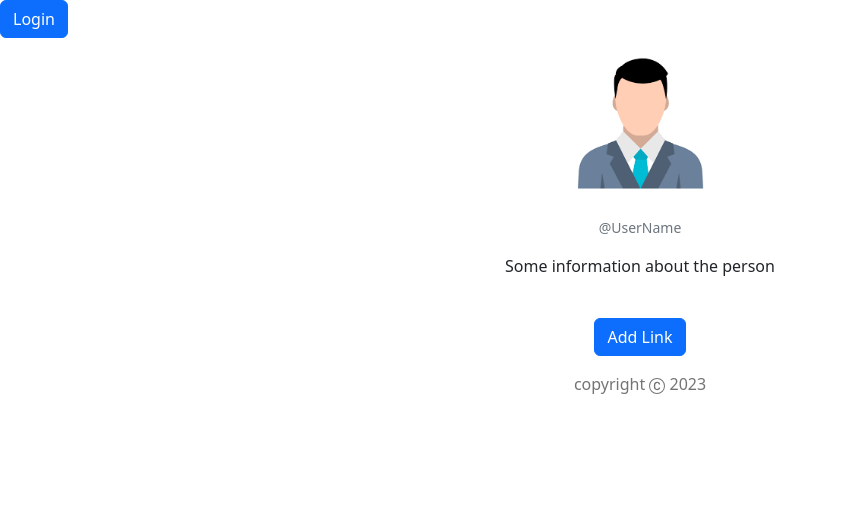
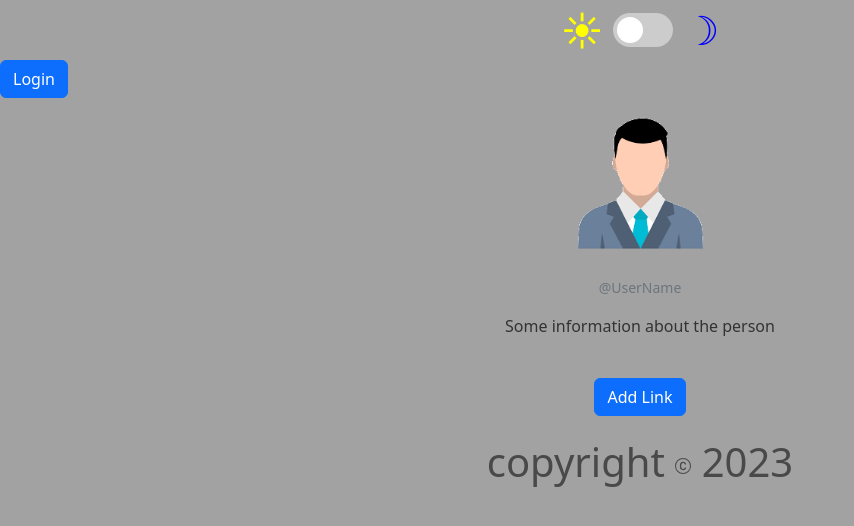
Before and after one commit to BirhanBey/mediacardsFE, a React (Vite) app: page / in a window 1280 px wide. Shown: the top 526 px of the page, without its empty margins (0-854 px from the left). Built offline with nearby package versions, Linux system fonts and the light colour scheme.

Commit message:
dark/light mode added

```diff
--- a/src/App.jsx
+++ b/src/App.jsx
@@ -1,18 +1,33 @@
-import React from "react";
 import Header from "./components/Header";
 import ListArea from "./components/ListArea";
 import Footer from "./components/Footer";
 import LoginButton from "./components/LoginButton";
+import React, { useState } from "react";
+import "./components/darkmode/darkMode.css";
 
-const App = () => {
+//☀︎ ☽
+function App() {
+  const [darkMode, setDarkMode] = useState(false);
+
   return (
-    <div>
-      <LoginButton />
-      <Header />
-      <ListArea />
-      <Footer />
+    <div className={darkMode ? "dark-mode" : "light-mode"}>
+      <div className="mode">
+        <span style={{ color: darkMode ? "grey" : "yellow" }}>☀︎</span>
+        <div className="switch-checkbox">
+          <label className="switch">
+            <input type="checkbox" onChange={() => setDarkMode(!darkMode)} />
+            <span className="slider round"> </span>
+          </label>
+        </div>
+        <span style={{ color: darkMode ? "#c96dfd" : "blue" }}>☽</span>
+      </div>
+      <div>
+        <LoginButton />
+        <Header />
+        <ListArea />
+        <Footer />
+      </div>
     </div>
   );
 };
-
 export default App;
--- a/src/components/ListArea.jsx
+++ b/src/components/ListArea.jsx
@@ -19,7 +19,7 @@ const ListArea = () => {
           <Col md="auto">
             <br />
             <Card border="dark" style={{ width: "50rem" }}>
-              <Card.Body className="text-center">
+              <Card.Body className="text-center list-item">
                 <CardLink link={link} />
               </Card.Body>
             </Card>
--- /dev/null
+++ b/src/components/darkmode/darkMode.css
@@ -0,0 +1,123 @@
+* {
+    box-sizing: border-box;
+    margin: 0px;
+    padding: 0px;
+  }
+  #root {
+    height: 100%;
+  }
+
+  html,
+  body {
+    min-height: 100vh;
+    height: 100%;
+
+  }
+
+  span {
+    font-size: 40px
+  }
+
+  .dark-mode {
+    background-color: #1a1919;
+    color: #999;
+    height: 100%;
+    transition: background-color 0.25s ease-in-out;
+  }
+
+  .light-mode {
+    background-color: #a2a2a2;
+    color: #333;
+    height: 100%;
+    transition: background-color 0.25s ease-in-out;
+  }
+
+  .mode {
+    display: flex;
+    justify-content: center;
+    align-items: center;
+    flex-direction: row;
+  }
+
+  /* .switch {
+    position: relative;
+    display: inline-block;
+    width: 60px;
+    height: 14px;
+  } */
+
+  /* .switch input {
+    opacity: 0;
+    width: 0;
+    height: 0;
+  } */
+
+  .switch {
+    position: relative;
+    display: inline-block;
+    width: 60px;
+    height: 34px;
+  }
+
+  .switch input {
+    opacity: 0;
+    width: 0;
+    height: 0;
+  }
+
+  .slider {
+    position: absolute;
+    cursor: pointer;
+    top: 0;
+    left: 0;
+    right: 0;
+    bottom: 0;
+    background-color: #ccc;
+    -webkit-transition: .4s;
+    transition: .4s;
+  }
+
+  .slider:before {
+    position: absolute;
+    content: "";
+    height: 26px;
+    width: 26px;
+    left: 4px;
+    bottom: 4px;
+    background-color: white;
+    -webkit-transition: .4s;
+    transition: .4s;
+  }
+
+  input:checked + .slider {
+    background-color: #19a2c1;
+  }
+
+  input:checked + .slider:before {
+    -webkit-transform: translateX(26px);
+    -ms-transform: translateX(26px);
+    transform: translateX(26px);
+  }
+
+  /* Rounded sliders */
+  .slider.round {
+    border-radius: 34px;
+  }
+
+  .slider.round:before {
+    border-radius: 50%;
+  }
+  .switch-checkbox {
+    padding: 10px
+  }
+
+  /* span {
+    color: #ccc;
+  } */
+  .list-item {
+    background-color: #23434a;
+  }
+  .row a {
+    color: white;
+    text-decoration: none;
+  }
```
Also changed, not shown: src/components/Footer.jsx (line endings or trailing spaces).
